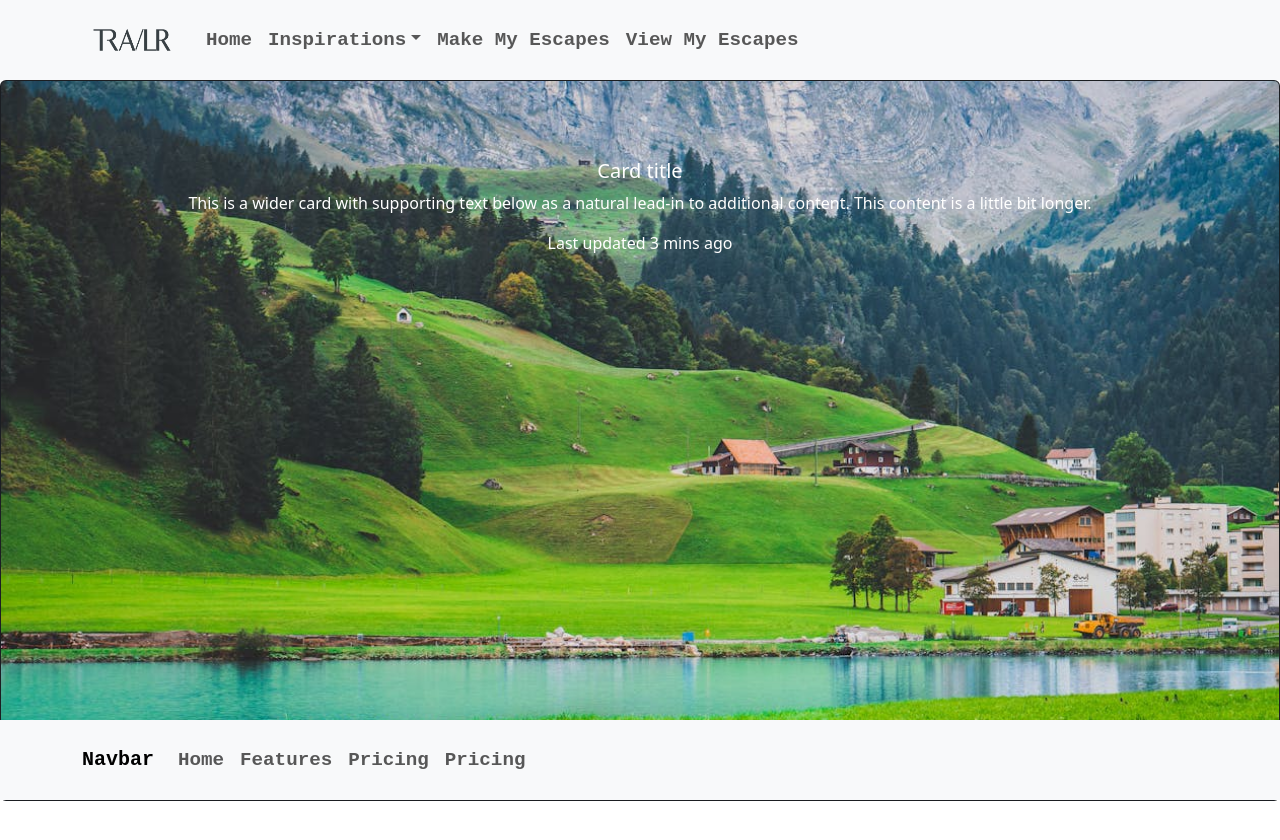
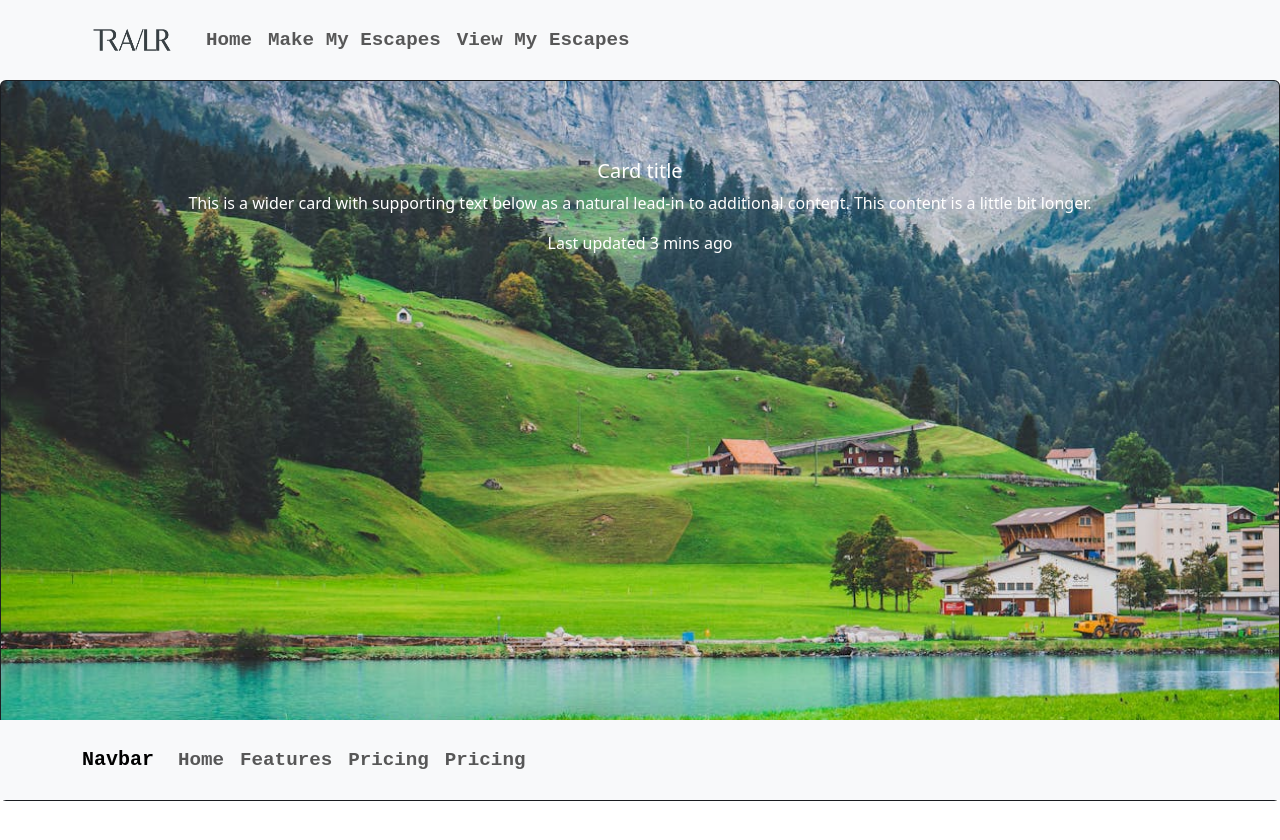
Before and after one commit to vmlayton87/milestone-project-2, a React (Vite) app: page / in a window 1280 px wide. Shown: the top 840 px of the page. Built offline with nearby package versions, Linux system fonts and the light colour scheme.

Commit message:
Comment out the Inspirations Page

```diff
--- a/src/client/App.jsx
+++ b/src/client/App.jsx
@@ -16,10 +16,10 @@ function App() {
         <Navigation/>
           <Routes>
             <Route path="/" element={<HomePage />} />
-            <Route path="/inspiration/category_1" element={<Inspirations />} />
+            {/* <Route path="/inspiration/category_1" element={<Inspirations />} />
             <Route path="/inspiration/category_2" element={<Inspirations />} />
             <Route path="/inspiration/category_3" element={<Inspirations />} />
-            <Route path="/inspiration/category_all" element={<Inspirations />} />
+            <Route path="/inspiration/category_all" element={<Inspirations />} /> */}
             <Route path="/make_my_escapes" element={<MakeMyEscapes />} />
             <Route path="/view_my_escapes" element={<ViewMyEscapes />} />
           </Routes>
--- a/src/client/components/Navigation.jsx
+++ b/src/client/components/Navigation.jsx
@@ -1,7 +1,7 @@
 import Container from 'react-bootstrap/Container';
 import Nav from 'react-bootstrap/Nav';
 import Navbar from 'react-bootstrap/Navbar';
-import NavDropdown from 'react-bootstrap/NavDropdown';
+// import NavDropdown from 'react-bootstrap/NavDropdown';
 import temp_logo from '../assets/travlr.png'
 
 const Navigation = () => {
@@ -16,7 +16,7 @@ const Navigation = () => {
               <Navbar.Collapse id="basic-navbar-nav">
                 <Nav className="me-auto">
                   <Nav.Link href="/">Home</Nav.Link>
-                  <NavDropdown title="Inspirations" id="basic-nav-dropdown">
+                  {/* <NavDropdown title="Inspirations" id="basic-nav-dropdown">
                     <NavDropdown.Item href="/inspiration/category_1">Category 1</NavDropdown.Item>
                     <NavDropdown.Item href="/inspiration/category_2">
                     Category 2
@@ -26,7 +26,7 @@ const Navigation = () => {
                     <NavDropdown.Item href="/inspiration/category_all">
                     Category all
                     </NavDropdown.Item>
-                  </NavDropdown>
+                  </NavDropdown> */}
                   <Nav.Link href="/make_my_escapes">Make My Escapes</Nav.Link>
                   <Nav.Link href="/view_my_escapes">View My Escapes</Nav.Link>
                 </Nav>
```
